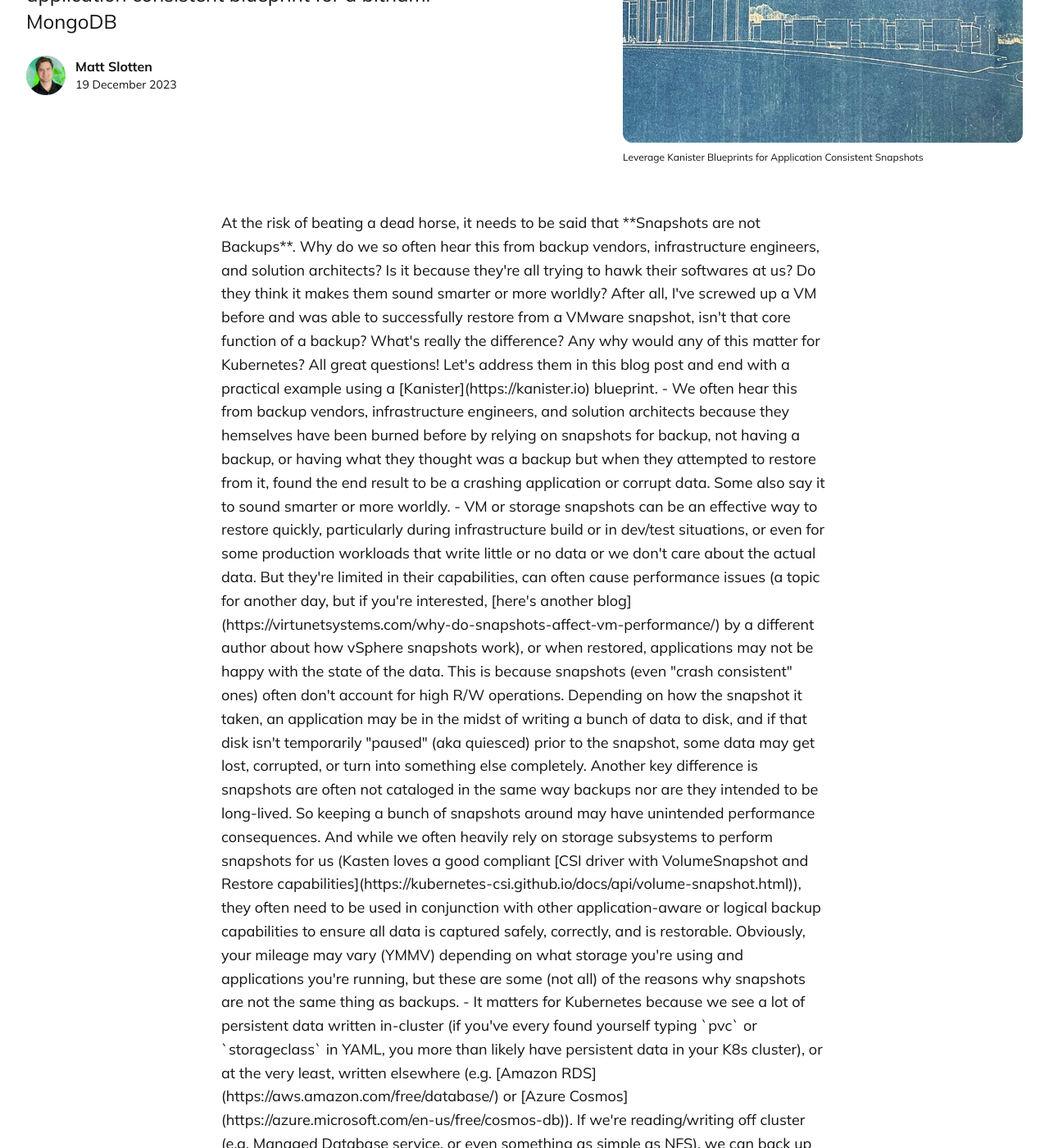
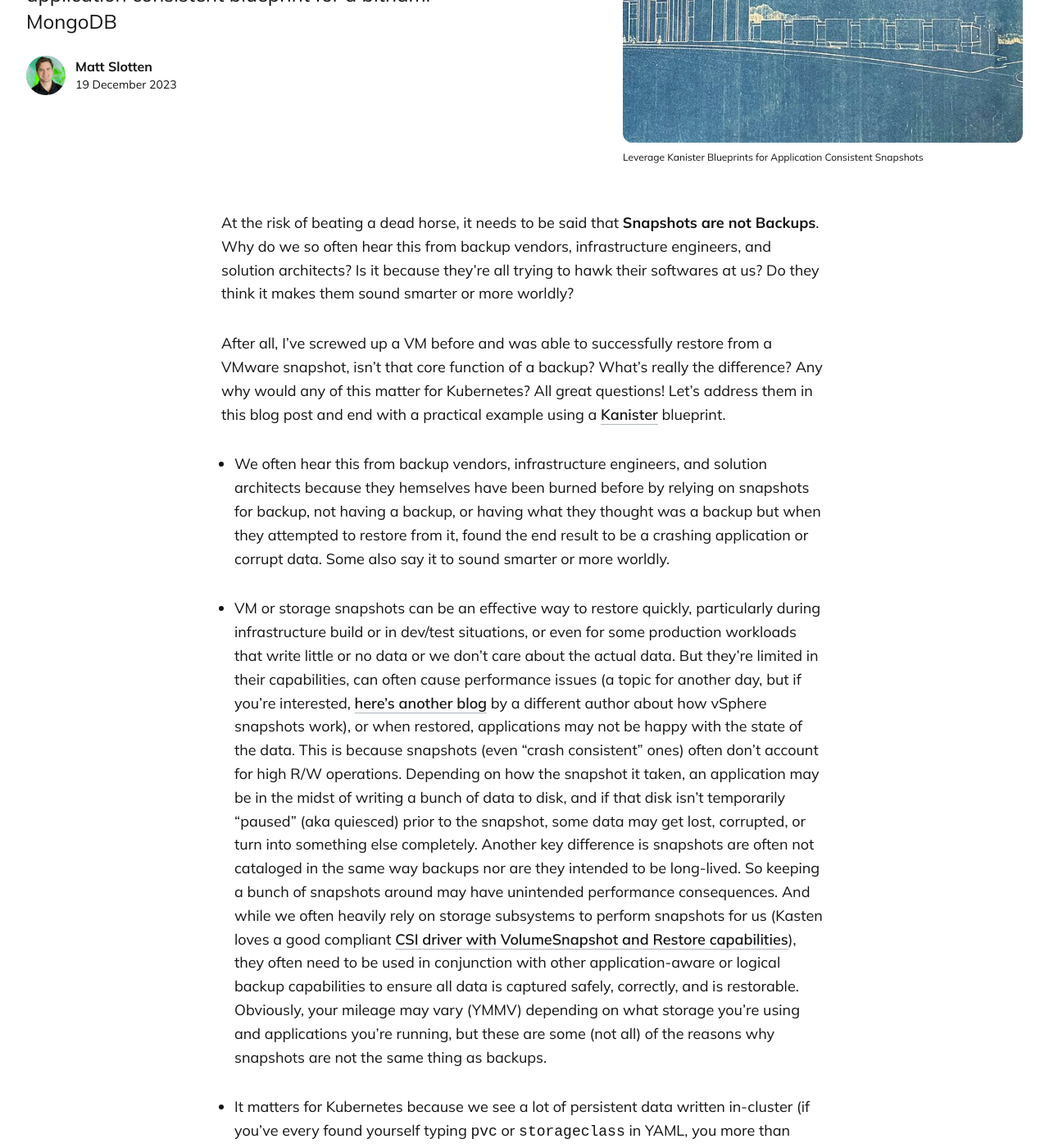
Before and after one commit to newellbrandon/kastendevhub.github.io, a Jekyll site: the page built from _posts/2023-12-19-pacman-blueprint.markdown, in a window 1280 px wide and 1400 px high, scrolled down 586 px. Shown: the whole window at 82% size. Built offline with Jekyll 4.4.1, drawn with Linux system fonts in a browser that asks for light colours; comment, search, counter and statistics services are not loaded; some of the changed text lies outside the part shown.

Commit message:
Updating blueprint blog to try and fix markdown rendering

```diff
--- a/_posts/2023-12-19-pacman-blueprint.markdown
+++ b/_posts/2023-12-19-pacman-blueprint.markdown
@@ -1,6 +1,6 @@
 ---
 layout: post
-title: Application Consistent Kanister Blueprint Example
+title: Application Consistent Backups and Why They Matter for K8s
 description: In this blog post, we cover how to implement an application consistent blueprint for a bitnami MongoDB
 date: 2023-12-19 10:25:35 +0300
 author: admin
@@ -9,7 +9,7 @@ image_caption: 'Leverage Kanister Blueprints for Application Consistent Snapshot
 tags: [kanister, application consistent, backup, snapshot]
 featured:
 ---
-<p>
+
 At the risk of beating a dead horse, it needs to be said that **Snapshots are not Backups**.  Why do we so often
 hear this from backup vendors, infrastructure engineers, and solution architects? Is it because
 they're all trying to hawk their softwares at us? Do they think it makes them sound smarter or more worldly?
```
